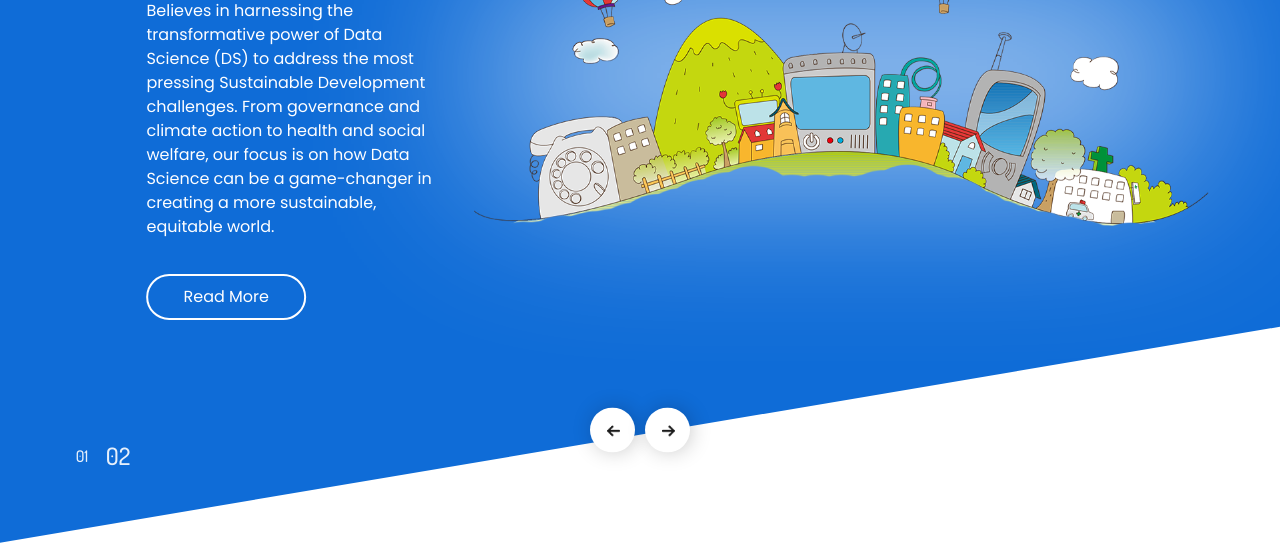
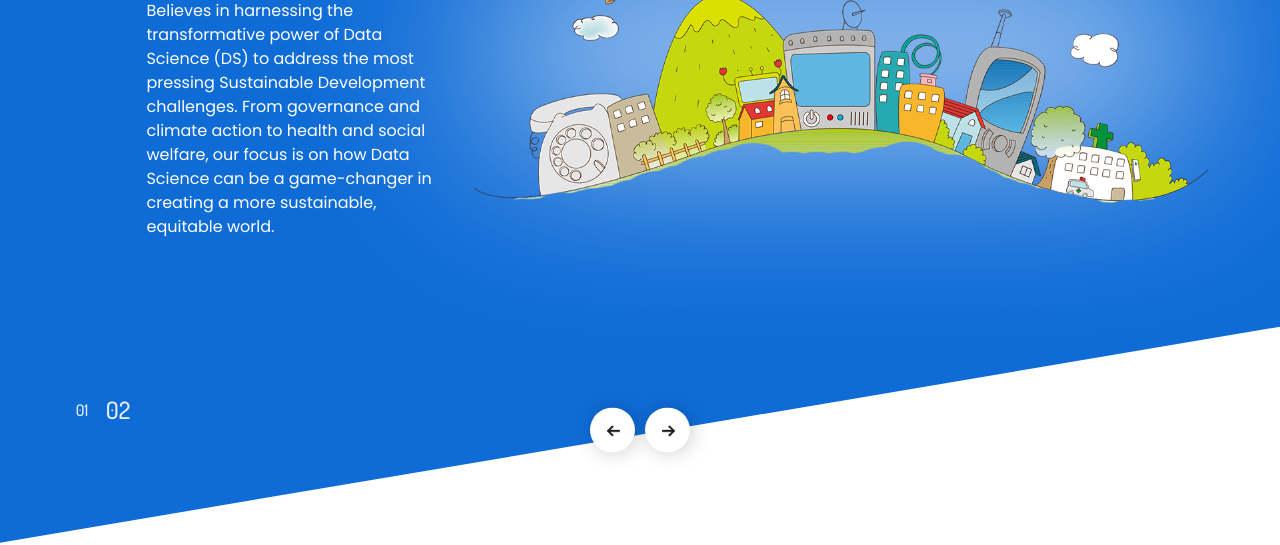
Before and after one commit to OzgeOzkaya/DS4D, a plain HTML site: page index.html in a window 1280 px wide. Shown: the part 257-802 px from the top of the page. Drawn offline with nearby package versions, Linux system fonts and the light colour scheme.

Commit message:
Update index.html

```diff
--- a/index.html
+++ b/index.html
@@ -69,11 +69,7 @@
                   <p>
                     Believes in harnessing the transformative power of Data Science (DS) to address the most pressing Sustainable Development challenges. From governance and climate action to health and social welfare, our focus is on how Data Science can be a game-changer in creating a more sustainable, equitable world.
                   </p>
-                  <div>
-                    <a href="">
-                      Read More
-                    </a>
-                  </div>
+
                 </div>
               </div>
               <div class="col-md-7">
@@ -97,11 +93,7 @@
                   <p>
                     Amidst the vast discourse on DS, its specific role in Sustainable Development remains underexplored. Our platform stands out as the first of its kind, dedicated to deep-diving into this uncharted territory. We're not just another DS discussion forum; we're a specialized hub of experts with experience working for international organizations like the United Nations in various capacities ranging from Policy Analysis to Artificial Intelligence (AI) and passionate about leveraging data for real-world impact.
                   </p>
-                  <div>
-                    <a href="">
-                      Read More
-                    </a>
-                  </div>
+
                 </div>
               </div>
               <div class="col-md-7">
```
